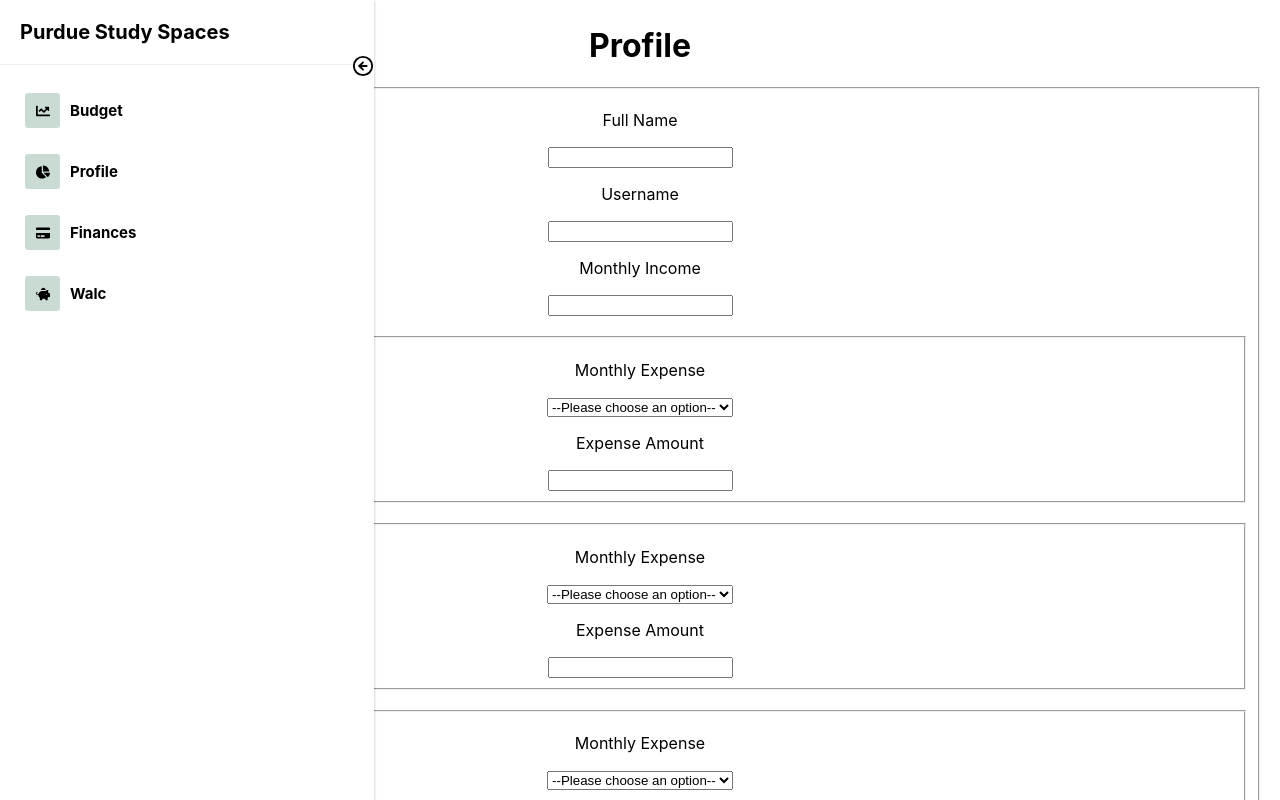
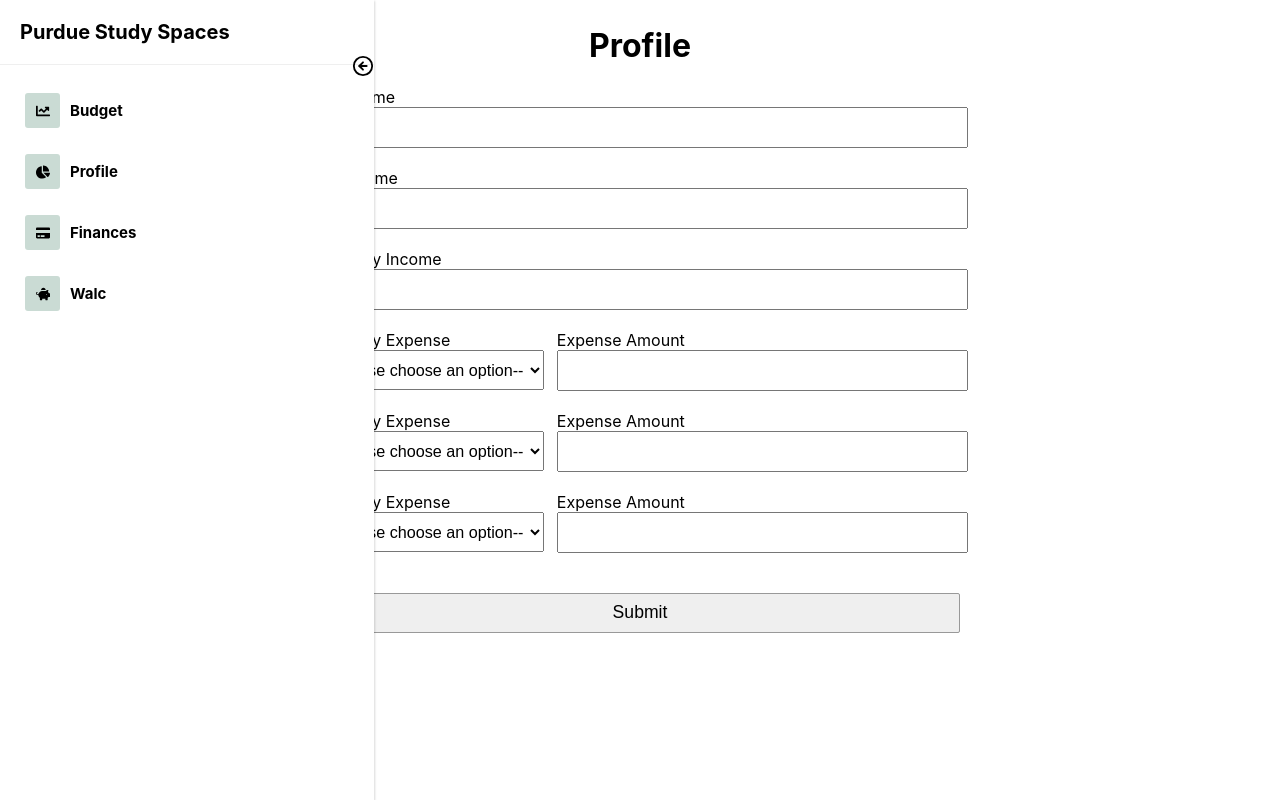
Before and after one commit to hmanian/first_thyme_banking, a React (Create React App) app: page /#/Profile in a window 1280 px wide. Both pictures are taken after a click on the button "Profile". Shown: the top 800 px of the page. Built offline with nearby package versions, Linux system fonts and the light colour scheme.

Commit message:
css update

```diff
--- a/public/index.html
+++ b/public/index.html
@@ -24,7 +24,7 @@
       work correctly both with client-side routing and a non-root public URL.
       Learn how to configure a non-root public URL by running `npm run build`.
     -->
-    <title>React App</title>
+    <title>First Thyme Bankers</title>
   </head>
   <body>
     <noscript>You need to enable JavaScript to run this app.</noscript>
--- a/src/pages/Finances.css
+++ b/src/pages/Finances.css
@@ -1,3 +1,15 @@
+.filter {
+        width: 60vw;
+        margin: auto;
+        display: flex;
+}
+
+.filterOption {
+        width: 30%;
+        display: flex;
+
+}
+
 .articles {
         display: flex;
         /* important */
--- a/src/pages/Finances.js
+++ b/src/pages/Finances.js
@@ -6,14 +6,38 @@ import "./Finances.css";
 const Finances = () => {
     return (
         <div className="Finances">
-            <h2>Financial Information</h2>
-            <div className='articles'>
-                {data.map((article) => (
-                    <Article title={article.title} link={article.link} genre={article.genre} level={article.level}  publisher={article.publisher}/>
-                ))}
-            </div>
+                <h2>Financial Information</h2>
 
+                <div className="filter">
+                        <div className="filterOption">
+                                <label>Category</label>
+                                <select id="filterCat" onChange="checkCat()">
+                                        <option value="" disabled>Select</option>
+                                        <option value="Banking">Banking</option>
+                                        <option value="Budgeting">Budgeting</option>
+                                        <option value="Credit">Credit</option>
+                                        <option value="Investing">Investing</option>
+                                        <option value="Other">Other</option>
+                                </select>
+                        </div>
 
+                        <div className="filterOption">
+                                <label>Level</label>
+                                <select id="filterLevel" onChange="checkLevel">
+                                        <option value="" disabled>Select</option>
+                                        <option value="Beginner">Beginner</option>
+                                        <option value="Intermediate">Intermediate</option>
+                                        <option value="Expert">Expert</option>
+                                </select>
+                        </div>
+
+                </div>
+
+                <div className='articles'>
+                        {data.map((article) => (
+                        <Article title = {article.title} link = {article.link} genre = {article.genre} level = {article.level}  publisher = {article.publisher}/>
+                        ))}
+                </div>
         </div>
     );
 }
--- a/src/pages/Profile.css
+++ b/src/pages/Profile.css
@@ -1,7 +1,56 @@
 .wrapper {
-    padding: 5px 20px;
+        padding: 5px 20px;
 }
 
 .wrapper fieldset {
-    margin: 20px 0;
+        margin: 20px 0;
 }
+
+form {
+        width: 50vw;
+        margin: 0px auto;
+        text-align: left;
+}
+
+fieldset {
+        border: none;
+}
+
+input:not([type="checkbox"]) {
+        height: 35px;
+        width: 100%;
+        font-size: 1.025em;
+}
+
+select {
+        height: 40px;
+        width: 100%;
+        font-size: 1.01em;
+}
+
+.selectAndInput {
+        display: flex;
+        justify-content: space-between;
+}
+
+.monthlyExpenseDrop {
+        width: 35%
+}
+
+.monthlyExpense {
+        width: 63%
+}
+
+button[type=submit] {
+        width: 50vw;
+        height: 40px;
+        border: none;
+        color: black;
+        font-size: 1.1em;
+        border-radius: 2px;
+        border: 1px solid #999;
+}
+
+button[type=submit]:hover {
+        background: #ddd;
+}
--- a/src/pages/Profile.js
+++ b/src/pages/Profile.js
@@ -59,20 +59,20 @@ function Profile() {
                 <div>Submitting Form...</div>
             }
             <form onSubmit={handleSubmit}>
-                <fieldset>
-                <label>
-                    <p>Full Name</p>
+
+                    <label for="name">Full Name</label>
                     <input name="name" onChange={handleChange} />
-                    <p>Username</p>
-                    <input name="name" onChange={handleChange} />
-                    <p>Monthly Income</p>
+                    <br /><br />
+                    <label for="user">Username</label>
+                    <input name="user" onChange={handleChange} />
+                    <br /><br />
+                    <label for="monthlyIncomeName">Monthly Income</label>
                     <input type="number" name="monthlyIncomeName" onChange={handleChange} step="100"/>
-                </label>
+                    <br /><br />
 
-                <fieldset>
-
-                <label>
-                <p>Monthly Expense</p>
+                <div className="selectAndInput">
+                        <div className="monthlyExpenseDrop">
+                                <label for="addExpense">Monthly Expense</label>
                                 <select name="addExpense" onChange={handleChange}>
                                 <option value="">--Please choose an option--</option>
                                 <option value="Rent">Rent</option>
@@ -81,14 +81,18 @@ function Profile() {
                                 <option value="Loans">Student Loans</option>
                                 <option value="Other">Other</option>
                                 </select>
-                    <p>Expense Amount</p>
+                        </div>
+
+                        <div className="monthlyExpense">
+                                <label for="expenses1">Expense Amount</label>
                                 <input type="number" name="expenses1" onChange={handleChange} step="1"/>
-                </label>
-                </fieldset>
+                        </div>
+                    </div>
+                    <br />
 
-                <fieldset>
-                <label>
-                <p>Monthly Expense</p>
+                    <div className="selectAndInput">
+                        <div className="monthlyExpenseDrop">
+                                <label for='addExpense'>Monthly Expense</label>
                                 <select name="addExpense" onChange={handleChange}>
                                 <option value="">--Please choose an option--</option>
                                 <option value="Rent">Rent</option>
@@ -97,14 +101,19 @@ function Profile() {
                                 <option value="Loans">Student Loans</option>
                                 <option value="Other">Other</option>
                                 </select>
-                    <p>Expense Amount</p>
+                        </div>
+
+                        <div className="monthlyExpense">
+                                <label for="expenses2">Expense Amount</label>
                                 <input type="number" name="expenses2" onChange={handleChange} step="1"/>
-                </label>
-                </fieldset>
-                <fieldset>
-                <label>
-                <p>Monthly Expense</p>
-                <select name="addExpense" onChange={handleChange}>
+                        </div>
+                </div>
+                <br />
+
+                <div className="selectAndInput">
+                        <div className="monthlyExpenseDrop">
+                                <label for="addExpense2">Monthly Expense</label>
+                                <select name="addExpense2" onChange={handleChange}>
                                 <option value="">--Please choose an option--</option>
                                 <option value="Rent">Rent</option>
                                 <option value="Food">Food</option>
@@ -112,12 +121,14 @@ function Profile() {
                                 <option value="Loans">Student Loans</option>
                                 <option value="Other">Other</option>
                                 </select>
-                    <p>Expense Amount</p>
+                        </div>
+
+                        <div className="monthlyExpense">
+                                <label for="expenses3">Expense Amount</label>
                                 <input type="number" name="expenses3" onChange={handleChange} step="1"/>
-                </label>
-                </fieldset>
-                </fieldset>
-
+                        </div>
+                    </div>
+                    <br /><br />
 
                 <button type="submit">Submit</button>
             </form>
```
Lines whose indentation alone changed are shown as unchanged.
